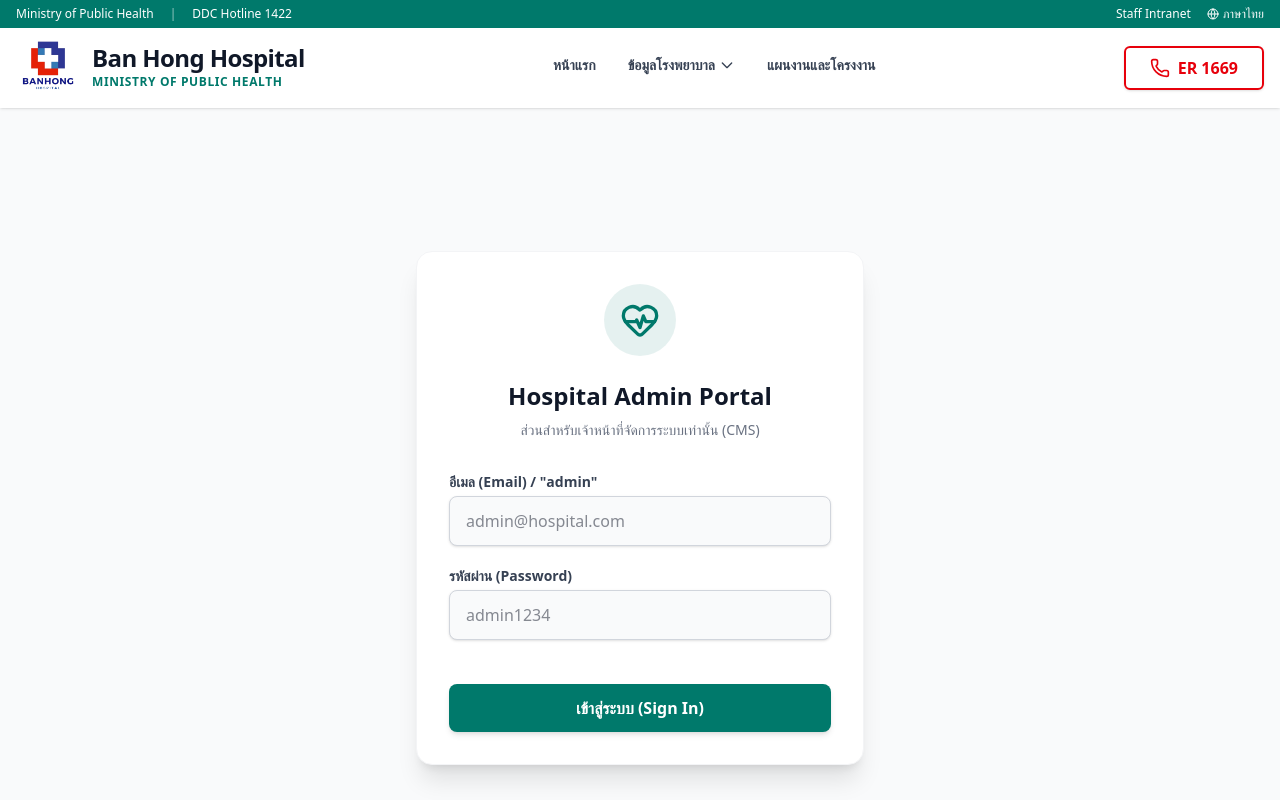
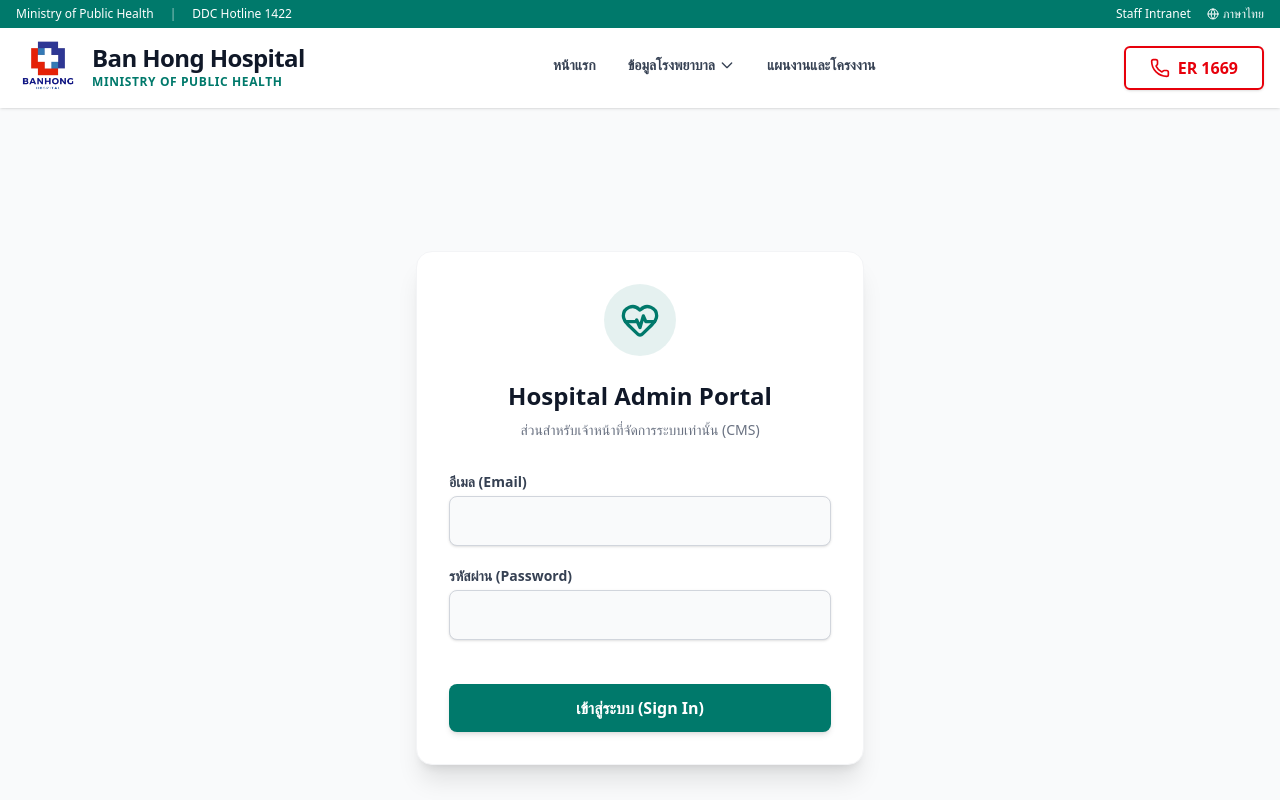
Before and after one commit to sivanon/BHH-WWW, a Next.js app: page /en/admin/login in a window 1280 px wide. Shown: the top 800 px of the page. Built offline with nearby package versions, Linux system fonts and the light colour scheme.

Commit message:
chore: remove placeholder and hint text from admin login form

```diff
--- a/src/app/[lang]/admin/login/page.tsx
+++ b/src/app/[lang]/admin/login/page.tsx
@@ -49,13 +49,13 @@ export default function AdminLogin() {
 
         <form onSubmit={handleSubmit} className="space-y-5">
           <div>
-            <label className="block text-sm font-bold text-gray-700 mb-1">อีเมล (Email) / "admin"</label>
+            <label className="block text-sm font-bold text-gray-700 mb-1">อีเมล (Email)</label>
             <input
               type="text"
               value={email}
               onChange={e => setEmail(e.target.value)}
               className="block w-full rounded-lg border-gray-300 shadow-sm focus:border-primary focus:ring-primary py-3 px-4 border bg-gray-50"
-              placeholder="admin@hospital.com"
+              placeholder=""
               required
             />
           </div>
@@ -66,7 +66,7 @@ export default function AdminLogin() {
               value={password}
               onChange={e => setPassword(e.target.value)}
               className="block w-full rounded-lg border-gray-300 shadow-sm focus:border-primary focus:ring-primary py-3 px-4 border bg-gray-50"
-              placeholder="admin1234"
+              placeholder=""
               required
             />
           </div>
```
